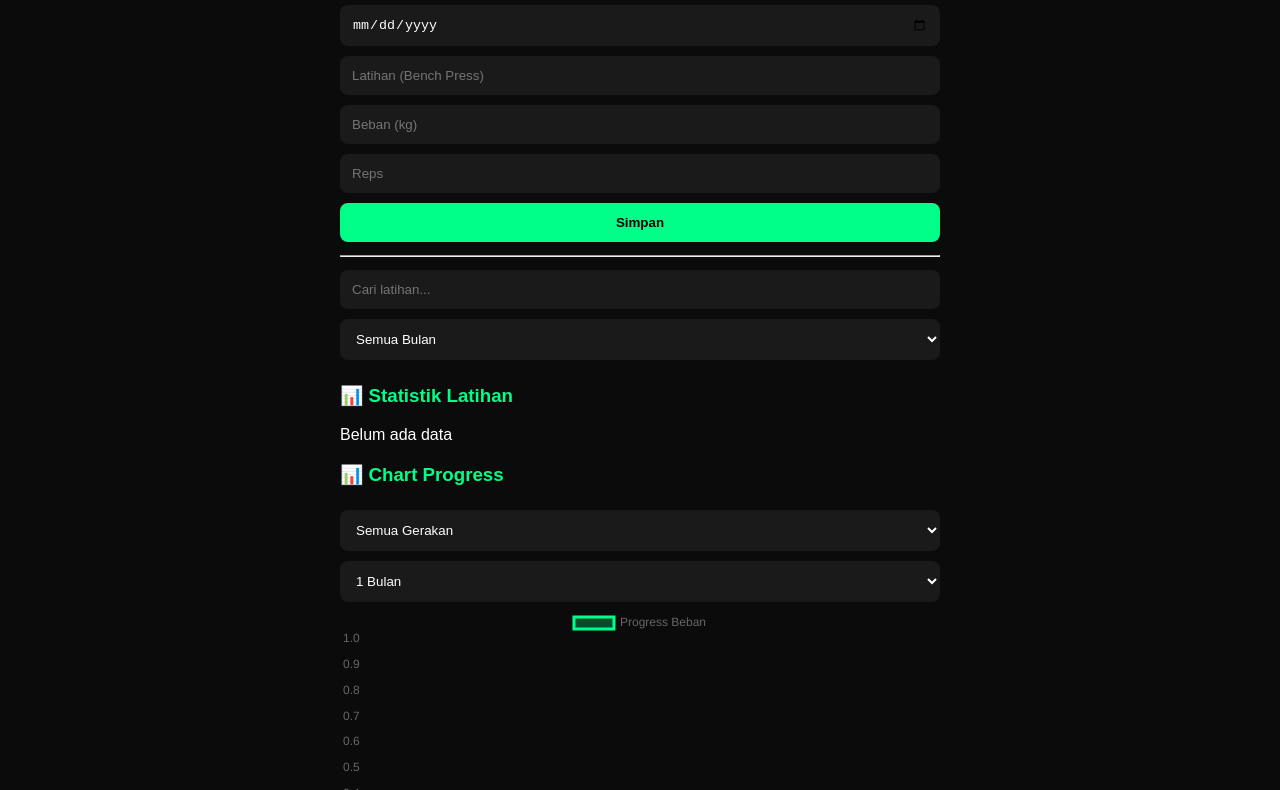
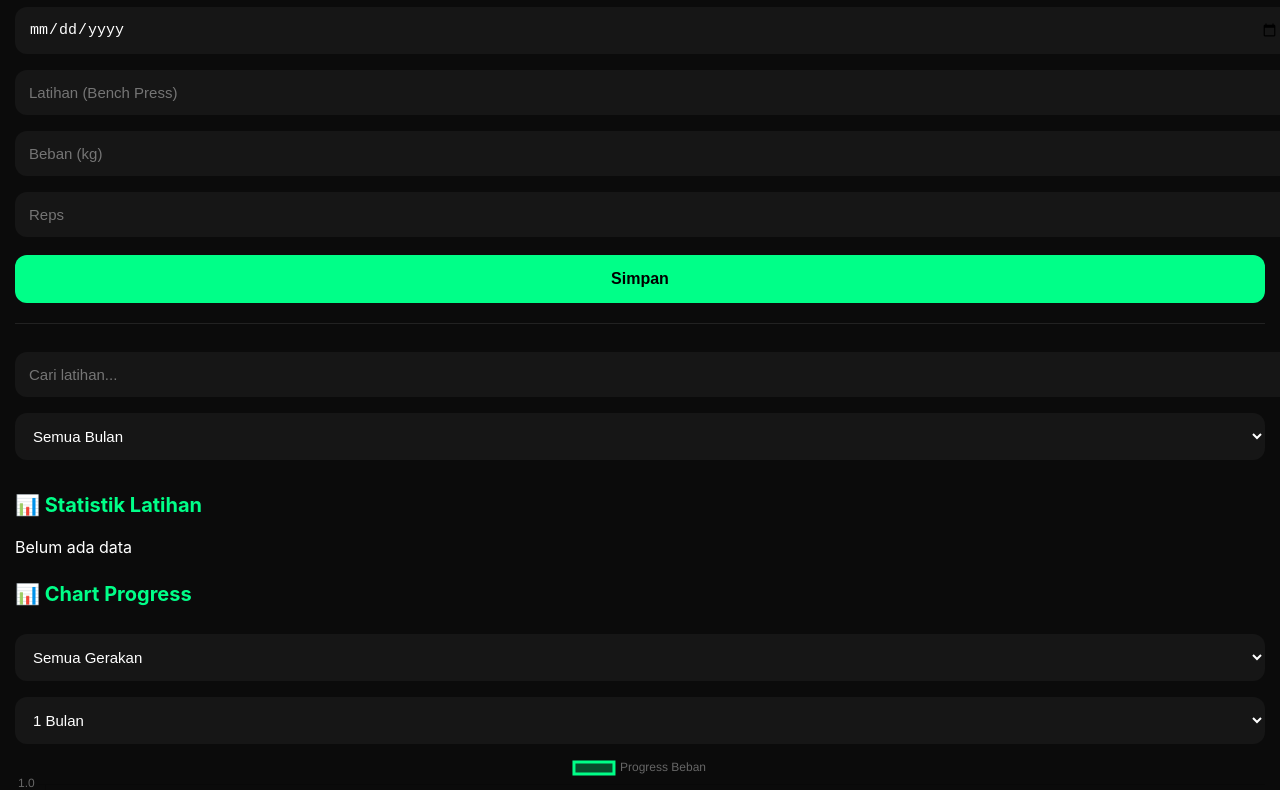
Before and after one commit to christianraphaeltan888-svg/Tom_Gym, a plain HTML site: page index.html in a window 1280 px wide. Shown: the part 88-878 px from the top of the page. Drawn offline with nearby package versions, Linux system fonts and the light colour scheme.

Commit message:
Update index.html

```diff
--- a/index.html
+++ b/index.html
@@ -2,64 +2,95 @@
 <html>
 <head>
   <title>TomGym</title>
+
+  <!-- PWA -->
+  <link rel="manifest" href="manifest.json">
+  <meta name="theme-color" content="#00ff88">
+  <meta name="viewport" content="width=device-width, initial-scale=1.0">
+
+  <!-- iOS support -->
+  <meta name="apple-mobile-web-app-capable" content="yes">
+  <meta name="apple-mobile-web-app-status-bar-style" content="black-translucent">
+
   <script src="https://cdn.jsdelivr.net/npm/chart.js"></script>
 
   <style>
     body {
-      font-family: Arial;
+      font-family: -apple-system, BlinkMacSystemFont, sans-serif;
       background: #0b0b0b;
       color: #fff;
-      padding: 20px;
-      max-width: 600px;
-      margin: auto;
+      margin: 0;
+      padding: 15px;
     }
 
-    h2 { color: #00ff88; }
-
-    input, button, select {
-      padding: 12px;
-      margin: 5px 0;
-      width: 100%;
-      border-radius: 8px;
-      border: none;
-      box-sizing: border-box;
+    .title {
+      color: #00ff88;
+      font-size: 28px;
+      font-weight: bold;
+      margin-bottom: 15px;
     }
 
     input, select {
-      background: #1a1a1a;
+      width: 100%;
+      padding: 14px;
+      margin: 8px 0;
+      border-radius: 12px;
+      border: none;
+      background: #161616;
       color: #fff;
+      font-size: 15px;
     }
 
     button {
+      width: 100%;
+      padding: 15px;
+      margin-top: 10px;
+      border-radius: 12px;
+      border: none;
       background: #00ff88;
       font-weight: bold;
-      cursor: pointer;
+      font-size: 16px;
+      color: #000;
+    }
+
+    button:active {
+      transform: scale(0.97);
+    }
+
+    h3 {
+      margin-top: 25px;
+      color: #00ff88;
+      font-size: 20px;
     }
 
     .item {
-      background: #1a1a1a;
-      padding: 10px;
+      background: #161616;
+      padding: 15px;
       margin-top: 10px;
-      border-left: 4px solid #00ff88;
+      border-radius: 12px;
     }
 
     button.small {
       width: auto;
+      padding: 8px 12px;
       margin-right: 5px;
-      background: #333;
+      margin-top: 10px;
+      background: #2a2a2a;
       color: #fff;
+      font-size: 13px;
     }
 
-    h3 {
-      margin-top: 20px;
-      color: #00ff88;
+    hr {
+      border: none;
+      border-top: 1px solid #222;
+      margin: 20px 0;
     }
   </style>
 </head>
 
 <body>
 
-<h2>🏋️ TomGym</h2>
+<h2 class="title">🏋️ TomGym</h2>
 
 <input type="date" id="date">
 <input type="text" id="exercise" placeholder="Latihan (Bench Press)">
@@ -97,7 +128,6 @@ let data = JSON.parse(localStorage.getItem("tomgym")) || [];
 let editIndex = null;
 let chart;
 
-// ambil element global
 let date = document.getElementById("date");
 let exercise = document.getElementById("exercise");
 let weight = document.getElementById("weight");
@@ -233,14 +263,11 @@ function updateStats(){
 }
 
 function updateChart(filtered){
-
   let selectedExercise = exerciseFilter.value;
   let range = parseInt(rangeFilter.value);
-
   let now = new Date();
 
   let filteredData = filtered.filter(d => {
-
     if(selectedExercise && d.exercise !== selectedExercise){
       return false;
     }
@@ -280,6 +307,11 @@ function updateChart(filtered){
 }
 
 render();
+
+// REGISTER SERVICE WORKER
+if ("serviceWorker" in navigator) {
+  navigator.serviceWorker.register("sw.js");
+}
 </script>
 
 </body>
```
